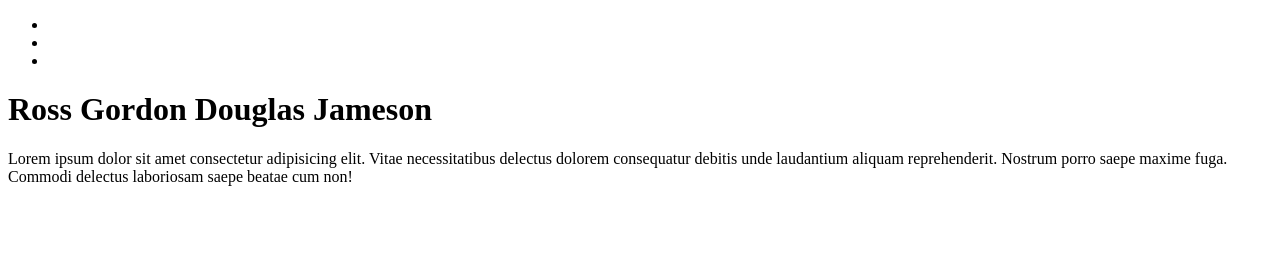
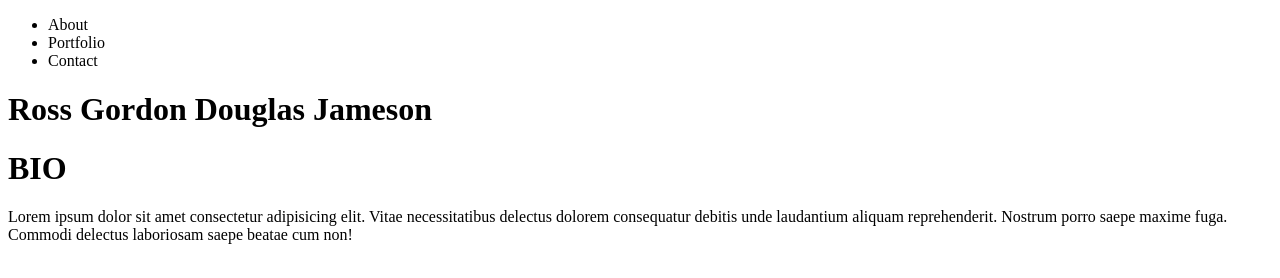
Before and after one commit to Fin23/Basic-Portfolio, a plain HTML site: page index.html in a window 1280 px wide. Drawn offline with Linux system fonts and the light colour scheme; files that its build step writes are made by us from their sources; files whose address does not match are found by name.

Commit message:
first css header/nav bar color

```diff
--- a/assets/css/style.css
+++ b/assets/css/style.css
@@ -1,3 +1,14 @@
+body{
+
+}
+
+.container{
+    background-color: teal;
+}
+
+
+
+
 /*Write a paragraph or two about yourself. Make it fun, show your personality!
 The main logo where it says "Your Name" should say your name. This may make the logo section smaller or wider depending on how long your name is—that is fine and expected.
 Add, commit, and push your code to GitHub often, especially when you complete a page.
--- a/index.html
+++ b/index.html
@@ -2,16 +2,16 @@
 <html>
     <head>
         <title>Rosco's Modern Portfolio</title>
-        <link rel="stylesheet" type="text/css" href="style.css">
+        <link rel="stylesheet" type="text/css" href=" C:\Users\rossj\OneDrive\Documents\test projects\Basic-Portfolio\assets\css\style.css ">
     </head>
 <body>
     <header>
-        <div class="container">
+        <div class="main-header">
             <nav id="navbar">
                 <ul>
-                    <li>   </li>
-                    <li>   </li>
-                    <li>   </li>
+                    <li>  About </li>
+                    <li>  Portfolio </li>
+                    <li>  Contact  </li>
                 </ul>
             </nav>
         </div>
@@ -19,8 +19,16 @@
 
     <div class="box-1">
         <h1>Ross Gordon Douglas Jameson</h1>
-        <p> Lorem ipsum dolor sit amet consectetur adipisicing elit. Vitae necessitatibus delectus dolorem consequatur debitis unde laudantium aliquam reprehenderit. Nostrum porro saepe maxime fuga. Commodi delectus laboriosam saepe beatae cum non!</p>
     </div>
+    <div>
+        <h1>
+            <strong>
+                BIO
+            </strong>
+        </h1>
+    </div>
+
+    <p> Lorem ipsum dolor sit amet consectetur adipisicing elit. Vitae necessitatibus delectus dolorem consequatur debitis unde laudantium aliquam reprehenderit. Nostrum porro saepe maxime fuga. Commodi delectus laboriosam saepe beatae cum non!</p>
 
 
 
```
